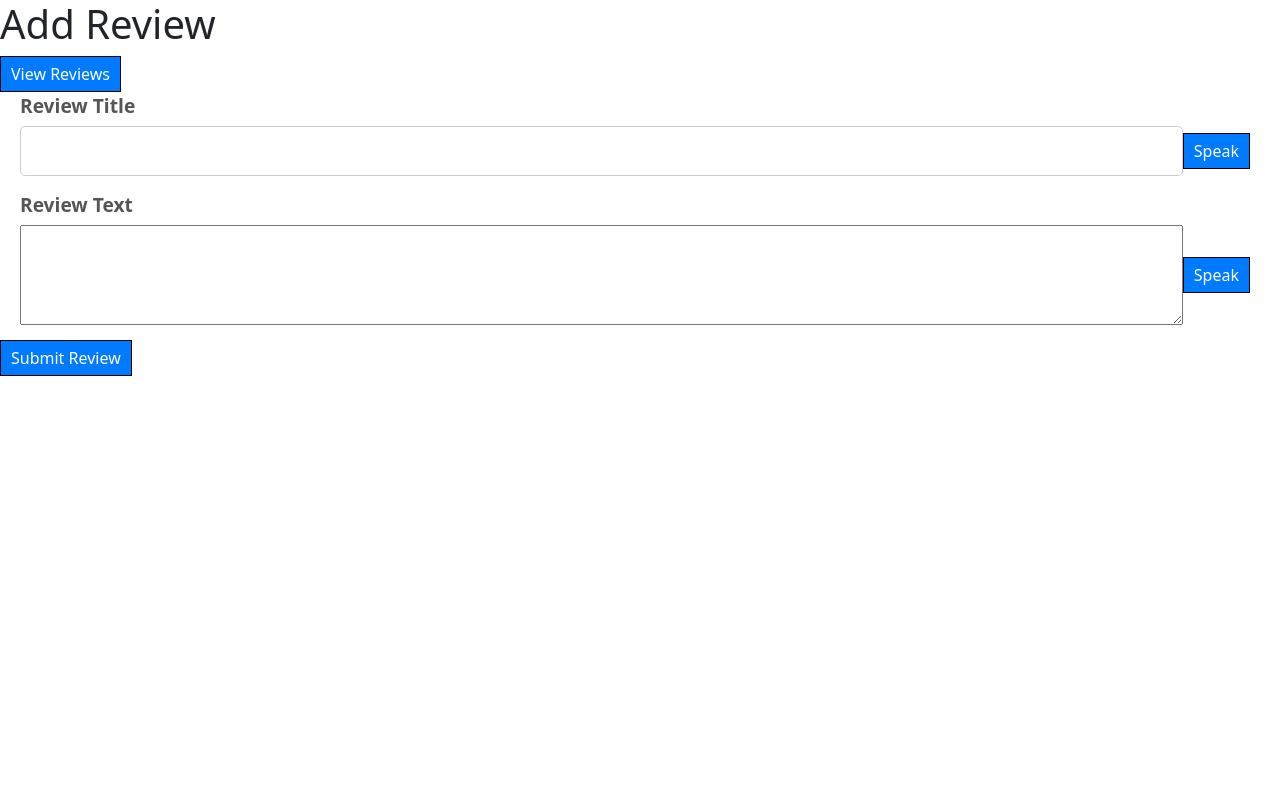
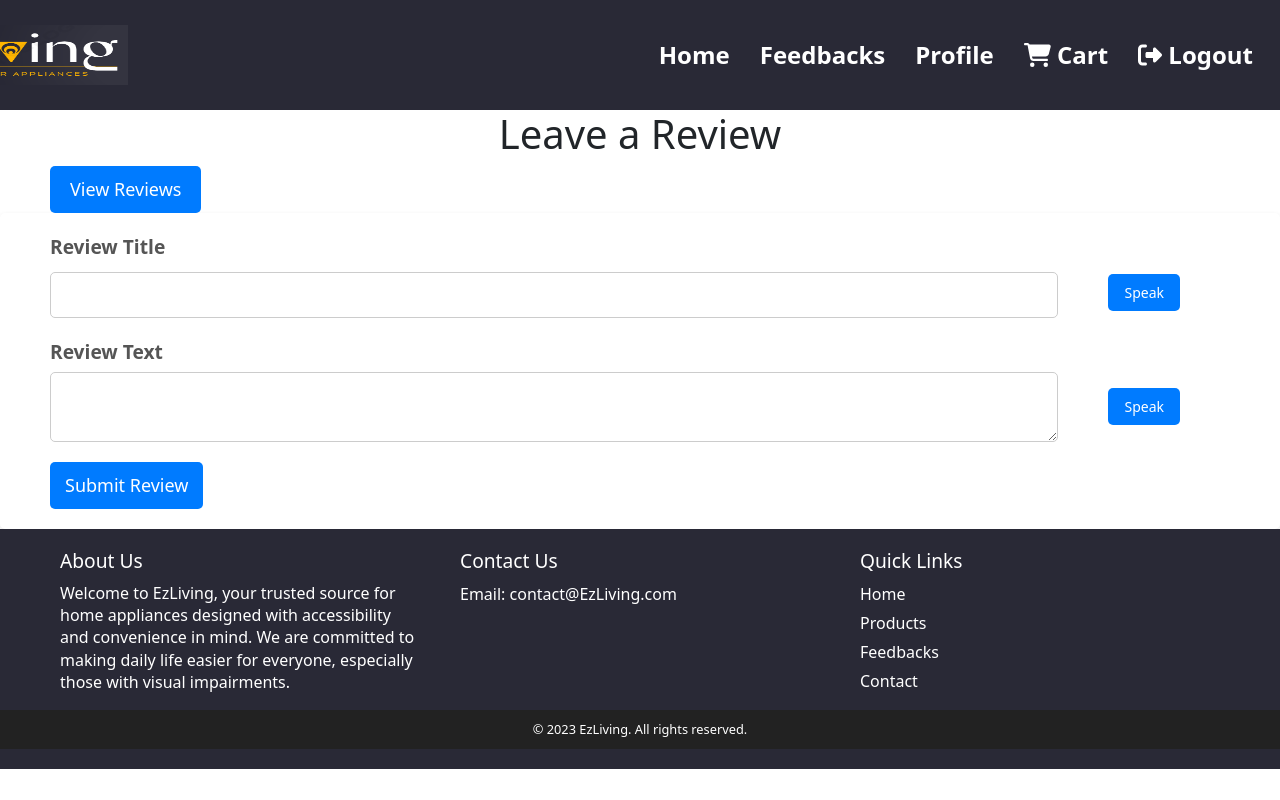
Before and after one commit to IT21221064/EzLiving, a React (Create React App) app in the folder frontend/: page /AddReview in a window 1280 px wide. Built offline with nearby package versions, Linux system fonts and the light colour scheme.

Commit message:
added css

```diff
--- a/frontend/src/components/Footer.js
+++ b/frontend/src/components/Footer.js
@@ -26,7 +26,7 @@
               <a href="/products">Products</a>
             </li>
             <li>
-              <a href="/services">Feedbacks</a>
+              <a href="/feedback">Feedbacks</a>
             </li>
             <li>
               <a href="/contact">Contact</a>
--- a/frontend/src/pages/AddFeedback.js
+++ b/frontend/src/pages/AddFeedback.js
@@ -56,7 +56,7 @@
   return (
     <div>
       <Navbar />
-      <h1>Add Feedback</h1>
+      <h1>Tell us about what u feel about our website..</h1>
       <Link to="/Feedback" className="feedback-link">
         <button className="link-button">View Feedbacks</button>
       </Link>
--- a/frontend/src/pages/AddReview.js
+++ b/frontend/src/pages/AddReview.js
@@ -3,6 +3,8 @@
 import { useNavigate } from "react-router-dom";
 import '../pages/feedback.css';
 import { Link } from "react-router-dom";
+import Navbar from "../components/Navbar";
+import Footer from "../components/Footer";
 
 function AddReview() {
   const [review, setReview] = useState({
@@ -30,7 +32,8 @@
 
   return (
     <div>
-      <h1>Add Review</h1>
+      <Navbar/>
+      <h1>Leave a Review</h1>
       <Link to="/Review" className="feedback-link">
         <button className="link-button">View Reviews</button>
       </Link>
@@ -60,6 +63,7 @@
         </div>
         <button type="submit">Submit Review</button>
       </form>
+      <Footer/>
     </div>
   );
 }
--- a/frontend/src/pages/ReviewList.js
+++ b/frontend/src/pages/ReviewList.js
@@ -2,6 +2,8 @@
 import axios from "axios";
 import "./feedbacklist.css";
 import { Link } from "react-router-dom";
+import Navbar from "../components/Navbar";
+import Footer from "../components/Footer";
 
 function ReviewList() {
   const [reviewList, setReviewList] = useState([]);
@@ -21,6 +23,7 @@
 
   return (
     <div>
+      <Navbar/>
       <h1 className="feedback-heading">Review List</h1>
       <Link to="/AddReview" className="feedback-link">
         <button className="link-button">Add Reviews</button>
@@ -35,6 +38,7 @@
           </li>
         ))}
       </ul>
+      <Footer/>
     </div>
   );
 }
--- a/frontend/src/pages/feedback.css
+++ b/frontend/src/pages/feedback.css
@@ -1,33 +1,105 @@
+/* feedback.css */
+body {
+  font-family: Arial, sans-serif;
+  margin: 0;
+  padding: 0;
+  background-color: #f4f4f4;
+}
+
+.container {
+  max-width: 800px;
+  margin: 0 auto;
+  padding: 20px;
+}
+
+h1 {
+  text-align: center;
+  color: #333;
+}
+
+.feedback-link {
+  text-align: center;
+  margin: 20px 0;
+}
+
+.link-button {
+  padding: 10px 20px;
+  background-color: #007bff;
+  color: #fff;
+  border: none;
+  cursor: pointer;
+  text-decoration: none;
+  font-size: 18px;
+  border-radius: 5px;
+  margin-left: 50px;
+}
+
+.link-button:hover {
+  background-color: #0056b3;
+  transform: scale(1.2);
+}
+
+form {
+  background-color: #fff;
+  padding: 20px;
+  border-radius: 5px;
+  box-shadow: 0 2px 5px rgba(0, 0, 0, 0.1);
+}
+
 .input-container {
-  display: flex;
-  flex-direction: column;
-  margin-bottom: 15px;
-  margin-right: 30px;
-  margin-left: 20px;
+  margin-bottom: 20px;
+  margin-left: 30px;
+}
+
+label {
+  font-weight: bold;
 }
 
 .input-with-button {
   display: flex;
-  align-items: center; /* Vertically center the input and button */
+  align-items: center;
 }
 
-input,
+input[type="text"],
 textarea {
-  flex-grow: 1; /* Grow to take available space */
-  padding: 5px;
-  margin: 5px;
-}
-textarea {
-  height: 100px;
+  width: 100%;
+  padding: 10px;
+  margin-top: 5px;
+  border: 1px solid #ccc;
+  border-radius: 5px;
+  font-size: 16px;
 }
 
-button {
-  margin-left: 10px; /* Add space between input and button */
-  padding: 5px 10px;
+button[type="button"] {
+  padding: 8px 16px;
   background-color: #007bff;
   color: #fff;
+  border: none;
+  cursor: pointer;
+  font-size: 14px;
   border-radius: 5px;
-  border: 1px solid #000000;
+  margin-left: 50px;
+  margin-right: 80px;
+}
+
+button[type="button"]:hover {
+  background-color: #0056b3;
+}
+
+button[type="submit"] {
+  padding: 10px 15px;
+  background-color: #007bff;
+  color: #fff;
+  border: none;
   cursor: pointer;
+  font-size: 18px;
+  border-radius: 5px;
+  margin-left: 30px;
+}
 
+button[type="submit"]:hover {
+  background-color: #0056b3;
+  transform: scale(1.2);
 }
+
+/* Navbar and Footer styles go here (import them from your existing CSS or customize as needed) */
--- a/frontend/src/pages/feedbackList.js
+++ b/frontend/src/pages/feedbackList.js
@@ -24,9 +24,9 @@
   return (
     <div>
       <Navbar/>
-      <h1 className="feedback-heading">Feedback List</h1>
+      <h1 className="feedback-heading">User Feedbacks on our site</h1>
       <Link to="/AddFeedback" className="addfeedback-link">
-        <button className="addfeedback-button">Add Feedback</button>
+        <button className="addfeedback-button">Add a Feedback</button>
       </Link>
       <ul className="feedback-list">
         {feedbackList.map((feedback) => (
```
